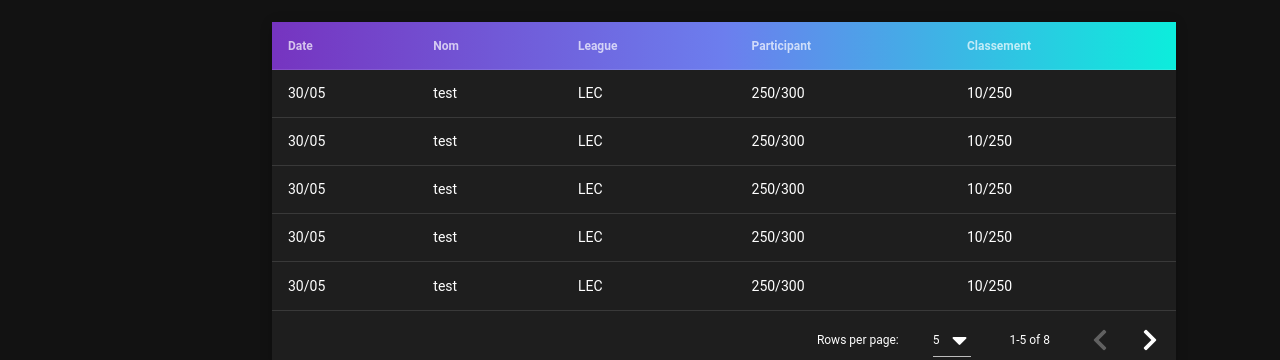
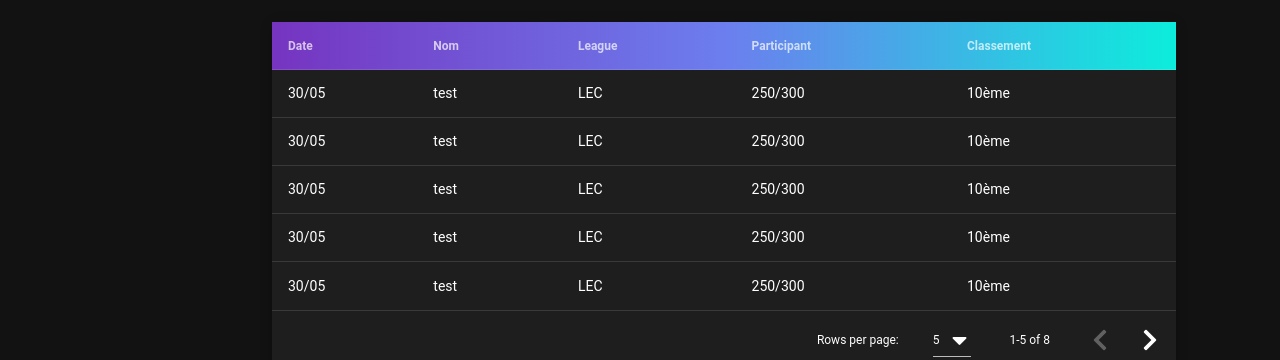
Before and after one commit to ynov-lyon-mobilite/bet-it-front, a Vue app: page /room in a window 1280 px wide. Shown: the part 1333-1693 px from the top of the page. Built offline with nearby package versions, Linux system fonts and the light colour scheme; a small style sheet from the web is missing.

Commit message:
fix Ranking

```diff
--- a/src/components/Room/InProgress.vue
+++ b/src/components/Room/InProgress.vue
@@ -26,13 +26,13 @@
         </div>
         <div class="ma-5">
           <p>
-            <i class="fas fa-user-friends mr-3"></i>Nombre de joueur : 1 /
+            <i class="fas fa-user-friends mr-3"></i>Nombre de joueurs : 1 /
             {{ getRoom.NumberOfPlayers }}
           </p>
           <p>
             <i class="fas fa-calendar-check mr-4"></i>Fin du salon le : {{ getRoom.EndRoom }}
           </p>
-          <p><i class="fas fa-gem mr-4"></i>Votre classement : 1/1 </p>
+          <p><i class="fas fa-gem mr-4"></i>Votre classement : 1er </p>
           <p>
             <i class="fas fa-trophy mr-3"></i>
             La compétition : {{ getRoom.Competition }}
@@ -60,7 +60,7 @@
         <div class="ma-4">
           <p>
             <i class="fas fa-user-friends mr-3"></i
-            >Nombre de joueur : {{ salon.Info.NombreJoueur }}
+            >Nombre de joueurs : {{ salon.Info.NombreJoueur }}
           </p>
           <p>
             <i class="fas fa-calendar-check mr-4"></i>Fin du salon le : {{ salon.Info.FinSalon }}
@@ -98,7 +98,7 @@ export default {
             FinSalon: " 2021-03-31",
             NombreDePoint: "200",
             Competition: "LEC",
-            Classement : "10/100",
+            Classement : "10ème",
             Propriétaire: 0,
           },
         },
@@ -109,7 +109,7 @@ export default {
             FinSalon: " 2021-03-31",
             NombreDePoint: "200",
             Competition: "LEC",
-            Classement : "10/100",
+            Classement : "10ème",
             Propriétaire: 1,
           },
         },
@@ -120,7 +120,7 @@ export default {
             FinSalon: " 2021-03-31",
             NombreDePoint: "200",
             Competition: "LEC",
-            Classement : "10/100",
+            Classement : "10ème",
             Propriétaire: 0,
           },
         },
@@ -131,7 +131,7 @@ export default {
             FinSalon: " 2021-03-31",
             NombreDePoint: "200",
             Competition: "LEC",
-            Classement : "10/100",
+            Classement : "10ème",
             Propriétaire: 1,
           },
         },
--- a/src/components/Room/Over.vue
+++ b/src/components/Room/Over.vue
@@ -32,56 +32,56 @@ export default {
           nom: "test",
           League: "LEC",
           Participant: "250/300",
-          Point: "10/250",
+          Point: "10ème",
         },
         {
           date: "30/05",
           nom: "test",
           League: "LEC",
           Participant: "250/300",
-          Point: "10/250",
+          Point: "10ème",
         },
         {
           date: "30/05",
           nom: "test",
           League: "LEC",
           Participant: "250/300",
-          Point: "10/250",
+          Point: "10ème",
         },
         {
           date: "30/05",
           nom: "test",
           League: "LEC",
           Participant: "250/300",
-          Point: "10/250",
+          Point: "10ème",
         },
         {
           date: "30/05",
           nom: "test",
           League: "LEC",
           Participant: "250/300",
-          Point: "10/250",
+          Point: "10ème",
         },
         {
           date: "30/05",
           nom: "test",
           League: "LEC",
           Participant: "250/300",
-          Point: "10/250",
+          Point: "10ème",
         },
         {
           date: "30/05",
           nom: "test",
           League: "LEC",
           Participant: "250/300",
-          Point: "10/250",
+          Point: "10ème",
         },
         {
           date: "30/05",
           nom: "test",
           League: "LEC",
           Participant: "250/300",
-          Point: "10/250",
+          Point: "10ème",
         },
       ],
     };
```
